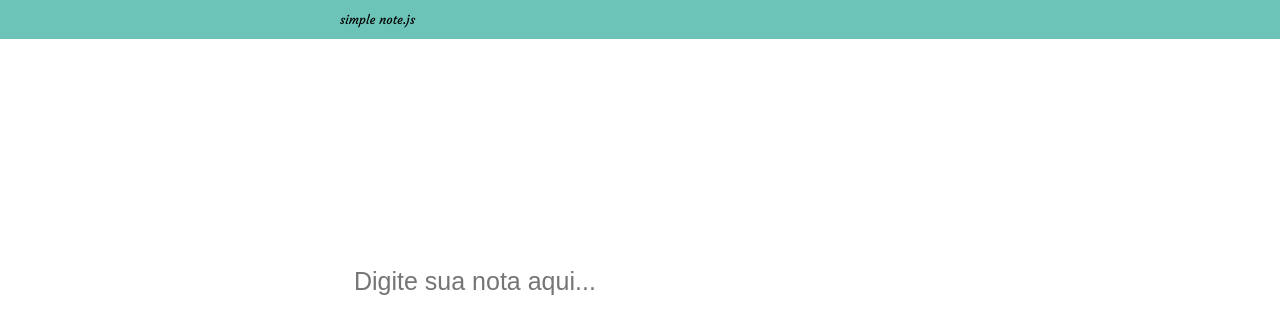
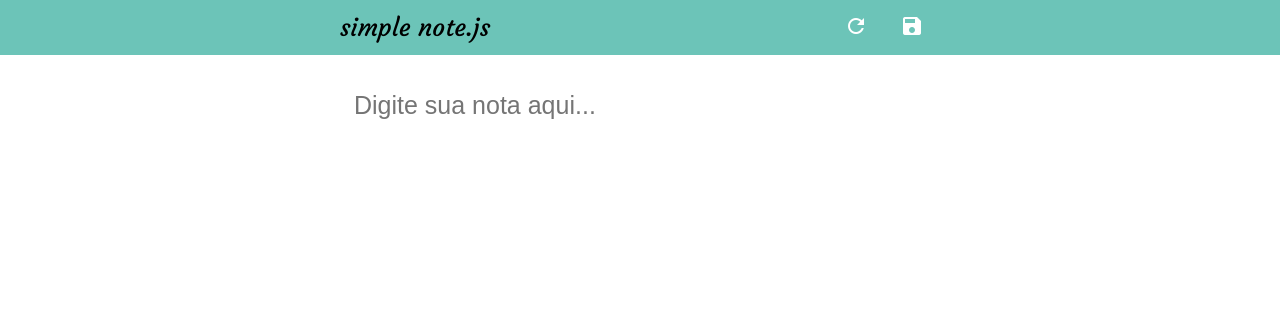
Before and after one commit to lucassdr/curso-react-profissional, a React (Vite) app in the folder simple-note-js/: page / in a window 1280 px wide. Shown: the top 334 px of the page. Built offline with nearby package versions, Linux system fonts and the light colour scheme.

Commit message:
Menu com botões e ações de salvar e carregar

```diff
--- a/simple-note-js/src/components/App.js
+++ b/simple-note-js/src/components/App.js
@@ -64,10 +64,20 @@ class App extends React.Component {
 		})
 	}
 
+	handleReload = () => {
+		const notes = window.localStorage.getItem('notes')
+		this.setState({ notes: JSON.parse(notes) })
+	}
+
+	handleSave = () => {
+		const { notes } = this.state
+		window.localStorage.setItem('notes', JSON.stringify(notes))
+	}
+
 	render() {
 		return (
 			<div>
-				<AppBar />
+				<AppBar onReload={this.handleReload} onSave={this.handleSave} />
 				<div className='container'>
 					<NewNote onAddNote={this.handleAddNote} />
 					<NoteList
--- a/simple-note-js/src/components/AppBar.js
+++ b/simple-note-js/src/components/AppBar.js
@@ -1,8 +1,16 @@
 import React from 'react'
 
-const AppBar = () => (
+const AppBar = ({ onReload, onSave }) => (
 	<div className={'app-bar'}>
-		<div className={'app-bar__container'}>simple note.js</div>
+		<div className={'app-bar__container'}>
+			<span className='app-bar__brand'>simple note.js</span>
+			<button className='app-bar__action' onClick={onReload}>
+				<i className='material-icons'>refresh</i>
+			</button>
+			<button className='app-bar__action' onClick={onSave}>
+				<i className='material-icons'>save</i>
+			</button>
+		</div>
 	</div>
 )
 
--- a/simple-note-js/src/style/index.scss
+++ b/simple-note-js/src/style/index.scss
@@ -23,15 +23,36 @@ body {
 	right: 0;
 
 	&__container {
+		display: flex;
+		align-items: center;
 		margin: 0 auto;
 		padding: 12px $app-padding;
 		max-width: $container-max-width;
+	}
+
+	&__brand {
+		flex: 1;
+		font-size: $font-size;
+	}
+
+	&__action {
+		margin-right: 10px;
+		margin-left: 10px;
+		background-color: transparent;
+		color: #ffffff;
+		border: none;
+		outline: none;
+
+		&:hover {
+			color: rgba(0, 0, 0, 0.5);
+			cursor: pointer;
+		}
 	}
 }
 
 .container {
 	margin: 0 auto;
-	padding: 20% $app-padding;
+	padding: 80px $app-padding;
 	max-width: $container-max-width;
 }
 
```
Also changed, not shown: 4 other files (tests, documents, lock files or other folders).
